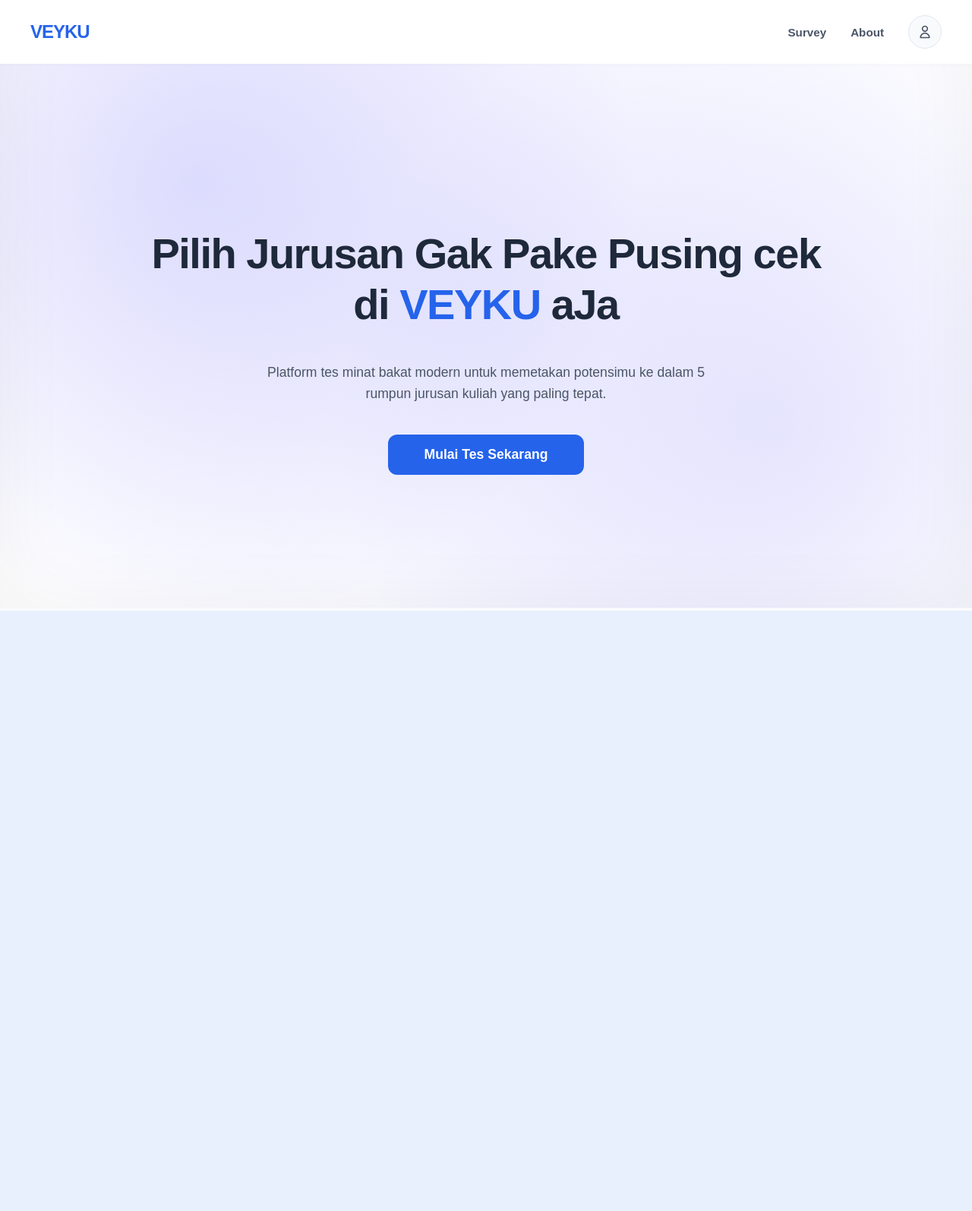
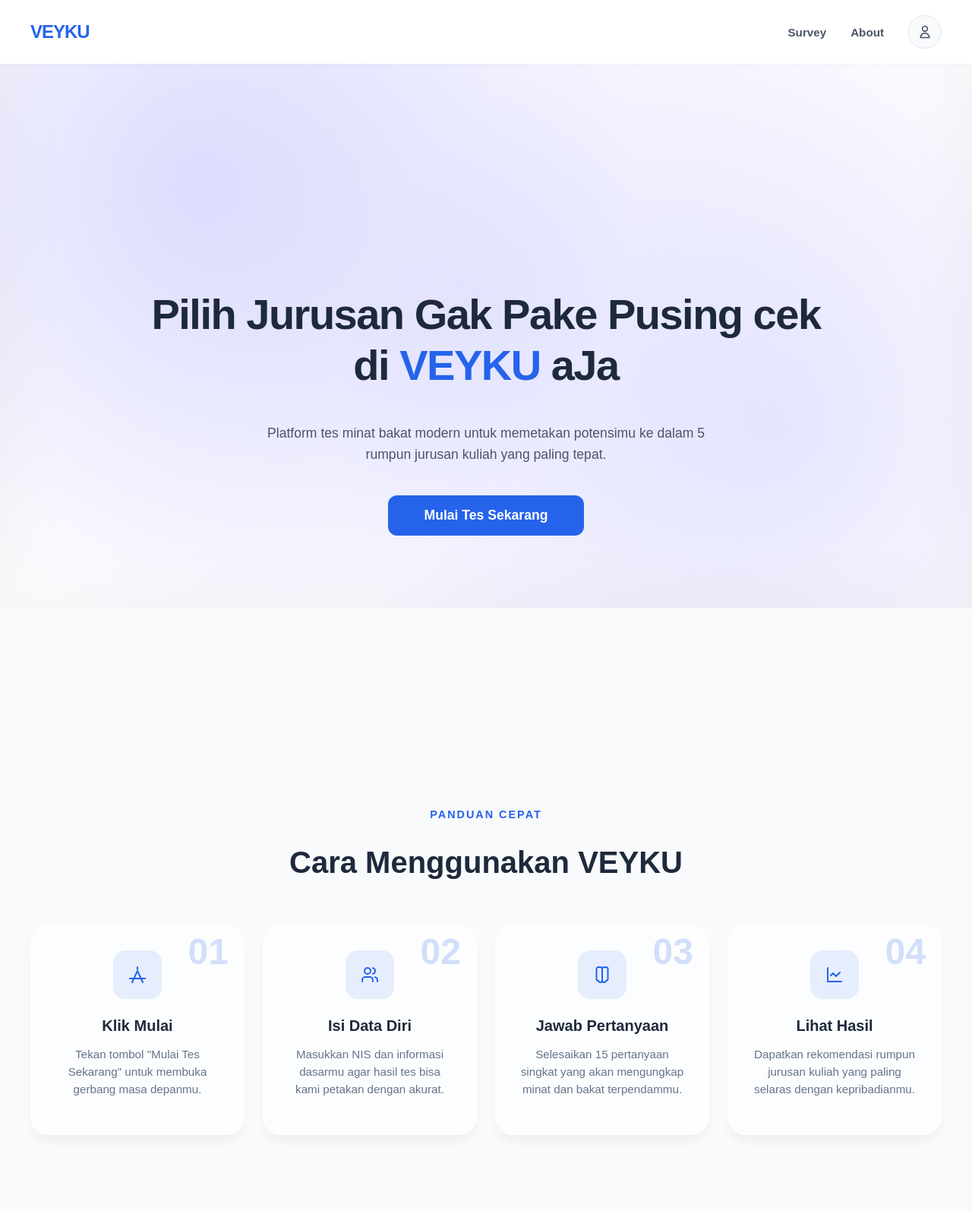
Before and after one commit to Automatum2/VeyKu, a Flask app: page / in a window 1280 px wide. Shown: the whole page at 76% size. Before the commit the page ends 804 px from the top, so only its background shows below. Run offline with Flask 3, Linux system fonts and the light colour scheme.

Commit message:
cuman ubah dikit

```diff
--- a/requirements.txt
+++ b/requirements.txt
@@ -9,3 +9,4 @@ matplotlib==3.9.3
 openpyxl==3.1.5
 gunicorn==23.0.0
 psycopg2-binary==2.9.9
+python-dotenv==1.0.1
--- a/templates/survey/landing.html
+++ b/templates/survey/landing.html
@@ -5,7 +5,7 @@
 {% block extra_css %}
 /* Gaya khusus untuk halaman Landing Page */
 .landing-wrapper {
-    position: absolute;
+    position: fixed;
     top: 0;
     left: 0;
     width: 100%;
@@ -37,8 +37,8 @@
     align-items: center;
     justify-content: center;
     text-align: center;
-    height: calc(100vh - 80px); /* Kurangi tinggi navbar */
-    padding: 0 20px;
+    min-height: calc(100vh - 80px); /* Gunakan min-height agar bisa scroll */
+    padding: 80px 20px;
     position: relative;
     z-index: 1;
 }
@@ -72,6 +72,108 @@
     border-radius: 12px;
 }
 
+/* Steps Section Styling */
+.steps-section {
+    padding: 100px 20px;
+    max-width: 1200px;
+    margin: 0 auto;
+    position: relative;
+    z-index: 1;
+}
+
+.section-label {
+    display: block;
+    text-align: center;
+    color: var(--primary-blue);
+    font-weight: 700;
+    text-transform: uppercase;
+    letter-spacing: 2px;
+    font-size: 0.9rem;
+    margin-bottom: 12px;
+}
+
+.section-title {
+    text-align: center;
+    font-size: 2.5rem;
+    font-weight: 800;
+    color: var(--text-dark);
+    margin-bottom: 60px;
+}
+
+.steps-grid {
+    display: grid;
+    grid-template-columns: repeat(4, 1fr);
+    gap: 24px;
+}
+
+.step-card {
+    background: rgba(255, 255, 255, 0.6);
+    backdrop-filter: blur(10px);
+    border: 1px solid rgba(255, 255, 255, 0.8);
+    padding: 32px;
+    border-radius: 24px;
+    text-align: center;
+    transition: all 0.3s cubic-bezier(0.4, 0, 0.2, 1);
+    box-shadow: var(--shadow-md);
+}
+
+.step-card:hover {
+    transform: translateY(-10px);
+    background: white;
+    box-shadow: var(--shadow-lg);
+    border-color: var(--primary-blue);
+}
+
+.step-icon {
+    width: 64px;
+    height: 64px;
+    background: rgba(37, 99, 235, 0.1);
+    color: var(--primary-blue);
+    border-radius: 16px;
+    display: flex;
+    align-items: center;
+    justify-content: center;
+    margin: 0 auto 24px;
+    font-size: 1.5rem;
+    transition: all 0.3s ease;
+}
+
+.step-card:hover .step-icon {
+    background: var(--primary-blue);
+    color: white;
+    transform: rotate(10deg);
+}
+
+.step-number {
+    font-weight: 800;
+    color: var(--primary-blue);
+    opacity: 0.2;
+    font-size: 3rem;
+    position: absolute;
+    top: 10px;
+    right: 20px;
+    line-height: 1;
+}
+
+.step-card h3 {
+    font-size: 1.25rem;
+    font-weight: 700;
+    margin-bottom: 12px;
+    color: var(--text-dark);
+}
+
+.step-card p {
+    color: var(--text-muted);
+    font-size: 0.95rem;
+    line-height: 1.5;
+}
+
+@media (max-width: 1024px) {
+    .steps-grid {
+        grid-template-columns: repeat(2, 1fr);
+    }
+}
+
 @media (max-width: 768px) {
     .hero-title {
         font-size: 2.2rem;
@@ -94,6 +196,15 @@
         min-height: calc(100vh - 70px);
         justify-content: center;
     }
+    .steps-grid {
+        grid-template-columns: 1fr;
+    }
+    .section-title {
+        font-size: 1.8rem;
+    }
+    .steps-section {
+        padding: 60px 24px;
+    }
 }
 
 
@@ -109,4 +220,51 @@
     </p>
     <a href="{{ url_for('survey.data_diri') }}" class="btn-primary hero-btn">Mulai Tes Sekarang</a>
 </div>
+
+<div class="steps-section">
+    <span class="section-label">Panduan Cepat</span>
+    <h2 class="section-title">Cara Menggunakan VEYKU</h2>
+
+    <div class="steps-grid">
+        <!-- Step 1 -->
+        <div class="step-card" style="position: relative;">
+            <div class="step-number">01</div>
+            <div class="step-icon">
+                <svg xmlns="http://www.w3.org/2000/svg" width="24" height="24" viewBox="0 0 24 24" fill="none" stroke="currentColor" stroke-width="2" stroke-linecap="round" stroke-linejoin="round"><path d="m5 22 7-15 7 15"/><path d="M12 2v3"/><path d="M22 17H2"/></svg>
+            </div>
+            <h3>Klik Mulai</h3>
+            <p>Tekan tombol "Mulai Tes Sekarang" untuk membuka gerbang masa depanmu.</p>
+        </div>
+
+        <!-- Step 2 -->
+        <div class="step-card" style="position: relative;">
+            <div class="step-number">02</div>
+            <div class="step-icon">
+                <svg xmlns="http://www.w3.org/2000/svg" width="24" height="24" viewBox="0 0 24 24" fill="none" stroke="currentColor" stroke-width="2" stroke-linecap="round" stroke-linejoin="round"><path d="M16 21v-2a4 4 0 0 0-4-4H6a4 4 0 0 0-4 4v2"/><circle cx="9" cy="7" r="4"/><path d="M22 21v-2a4 4 0 0 0-3-3.87"/><path d="M16 3.13a4 4 0 0 1 0 7.75"/></svg>
+            </div>
+            <h3>Isi Data Diri</h3>
+            <p>Masukkan NIS dan informasi dasarmu agar hasil tes bisa kami petakan dengan akurat.</p>
+        </div>
+
+        <!-- Step 3 -->
+        <div class="step-card" style="position: relative;">
+            <div class="step-number">03</div>
+            <div class="step-icon">
+                <svg xmlns="http://www.w3.org/2000/svg" width="24" height="24" viewBox="0 0 24 24" fill="none" stroke="currentColor" stroke-width="2" stroke-linecap="round" stroke-linejoin="round"><path d="M9.5 2A2.5 2.5 0 0 1 12 4.5v15a2.5 2.5 0 0 1-4.96.44 2.5 2.5 0 0 1-2.54-2.44V4.5A2.5 2.5 0 0 1 7 2z"/><path d="M14.5 2A2.5 2.5 0 0 0 12 4.5v15a2.5 2.5 0 0 0 4.96.44 2.5 2.5 0 0 0 2.54-2.44V4.5A2.5 2.5 0 0 0 17 2z"/></svg>
+            </div>
+            <h3>Jawab Pertanyaan</h3>
+            <p>Selesaikan 15 pertanyaan singkat yang akan mengungkap minat dan bakat terpendammu.</p>
+        </div>
+
+        <!-- Step 4 -->
+        <div class="step-card" style="position: relative;">
+            <div class="step-number">04</div>
+            <div class="step-icon">
+                <svg xmlns="http://www.w3.org/2000/svg" width="24" height="24" viewBox="0 0 24 24" fill="none" stroke="currentColor" stroke-width="2" stroke-linecap="round" stroke-linejoin="round"><path d="M3 3v18h18"/><path d="m19 9-5 5-4-4-3 3"/></svg>
+            </div>
+            <h3>Lihat Hasil</h3>
+            <p>Dapatkan rekomendasi rumpun jurusan kuliah yang paling selaras dengan kepribadianmu.</p>
+        </div>
+    </div>
+</div>
 {% endblock %}
```
Also changed, not shown: config.py (+10 -2 lines), 1 other file.
